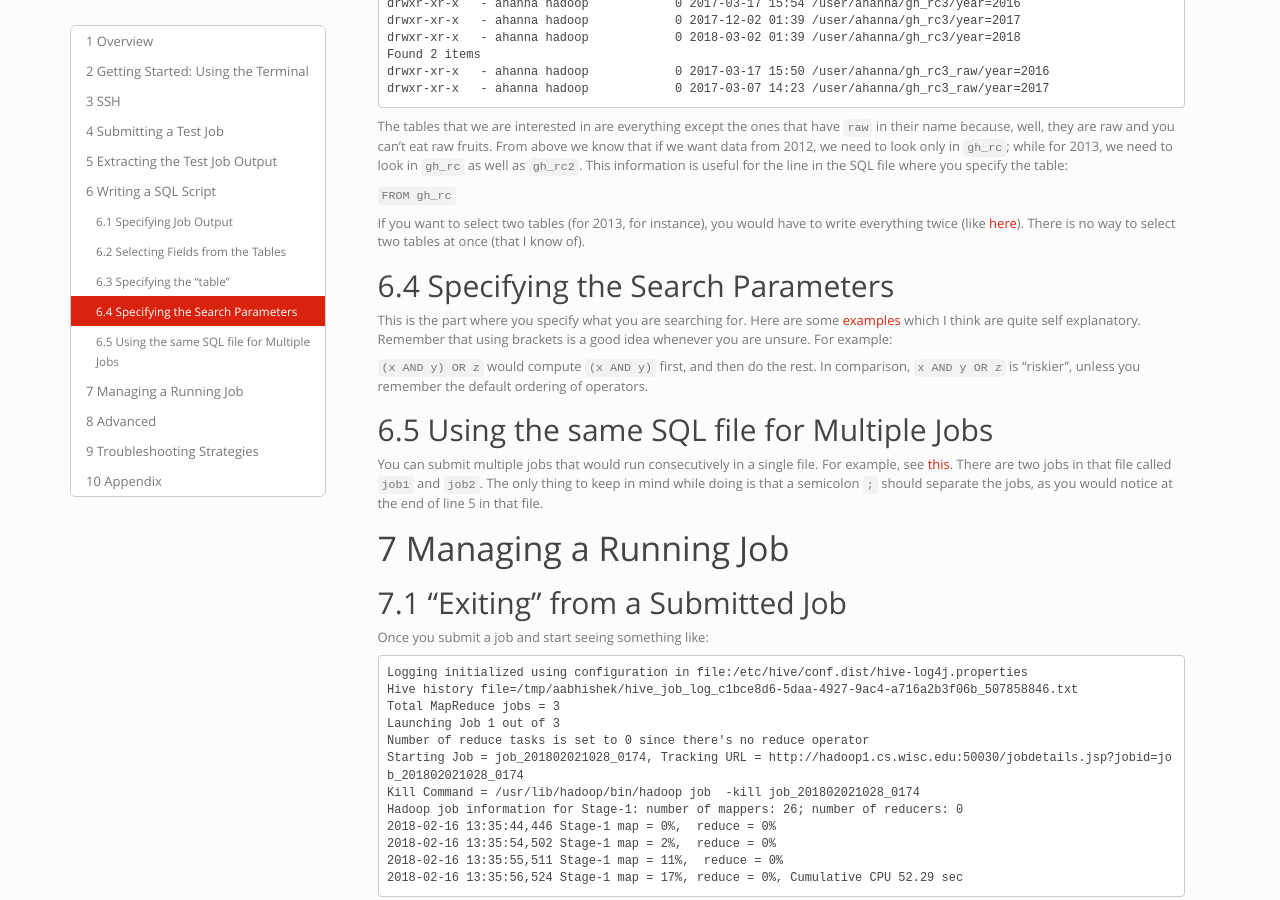
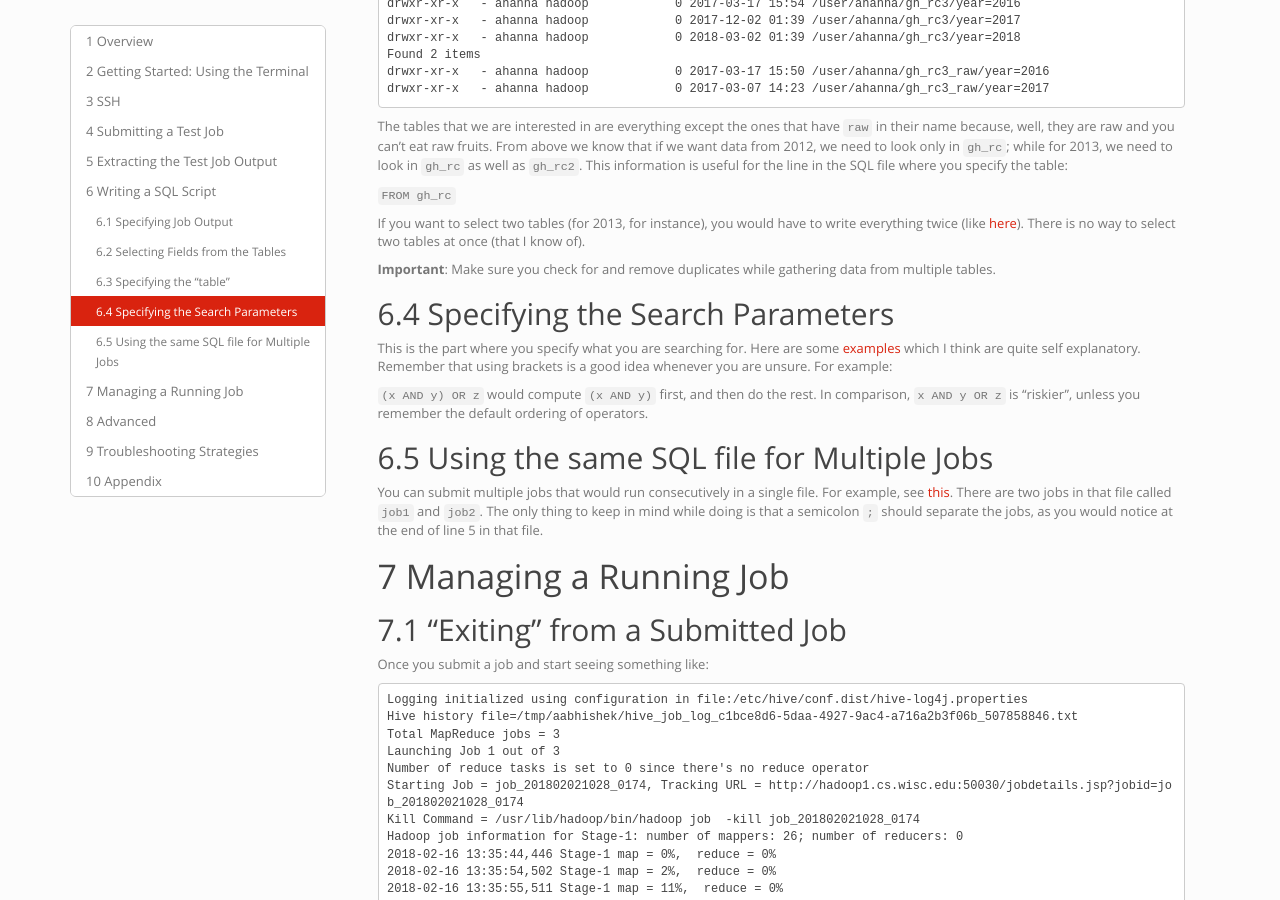
Before and after one commit to aman-abhishek/aman-abhishek.github.io, a Jekyll site: the page hadoop_guide.html, which Jekyll copies as it is, in a window 1280 px wide and 900 px high, scrolled down 4079 px. Built offline with Jekyll 4.4.1, drawn with Linux system fonts in a browser that asks for light colours.

Commit message:
added tip

```diff
--- a/hadoop_guide.html
+++ b/hadoop_guide.html
@@ -407,6 +407,7 @@ drwxr-xr-x   - ahanna hadoop            0 2017-03-07 14:23 /user/ahanna/gh_rc3_r
 <p>The tables that we are interested in are everything except the ones that have <code>raw</code> in their name because, well, they are raw and you can’t eat raw fruits. From above we know that if we want data from 2012, we need to look only in <code>gh_rc</code>; while for 2013, we need to look in <code>gh_rc</code> as well as <code>gh_rc2</code>. This information is useful for the line in the SQL file where you specify the table:</p>
 <p><code>FROM gh_rc</code></p>
 <p>If you want to select two tables (for 2013, for instance), you would have to write everything twice (like <a href="https://github.com/amanabhishk/hadoop_guide/blob/master/examples/numeric_id.sql">here</a>). There is no way to select two tables at once (that I know of).</p>
+<p><strong>Important</strong>: Make sure you check for and remove duplicates while gathering data from multiple tables.</p>
 </div>
 <div id="specifying-the-search-parameters" class="section level2">
 <h2><span class="header-section-number">6.4</span> Specifying the Search Parameters</h2>
```
